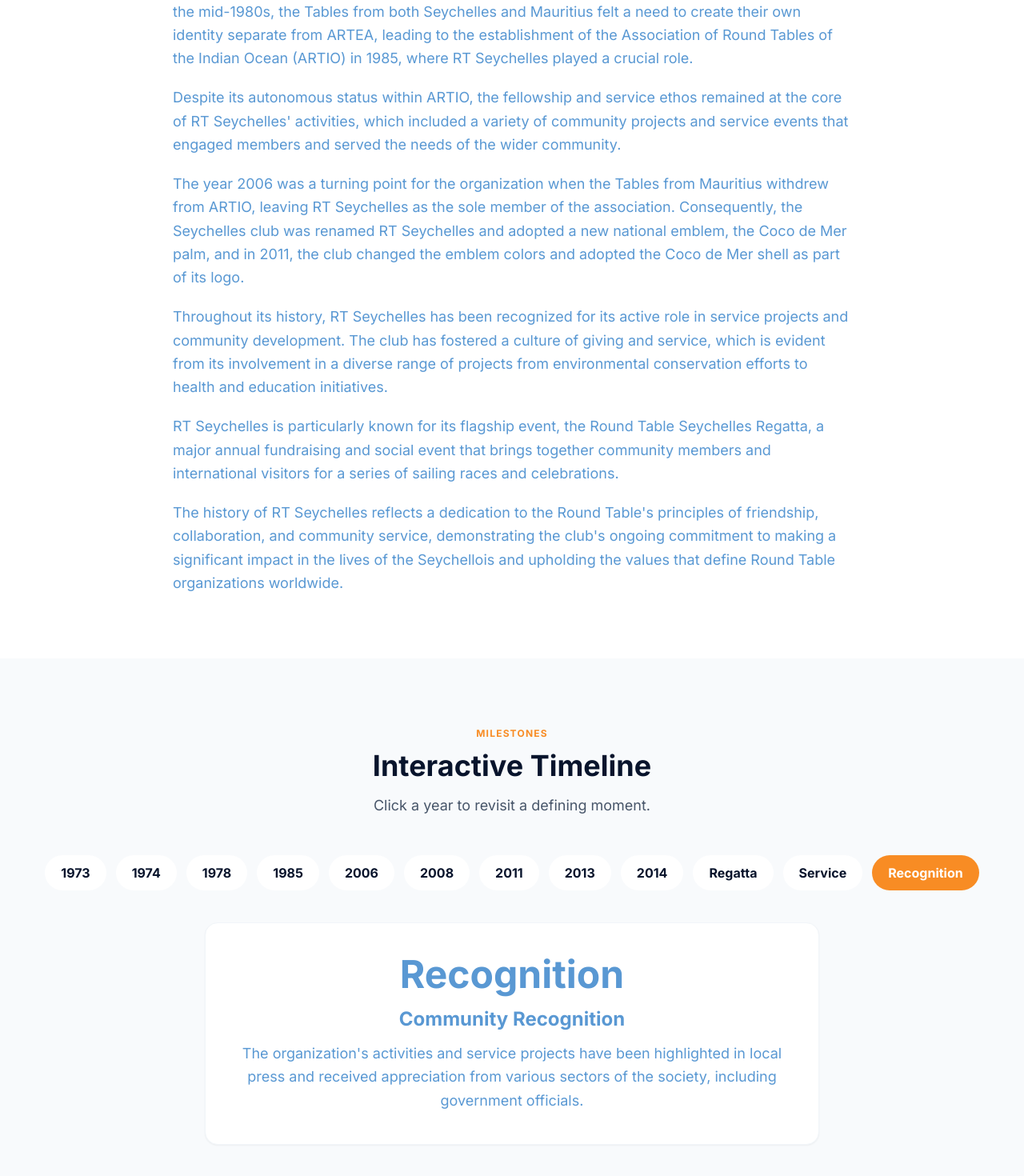
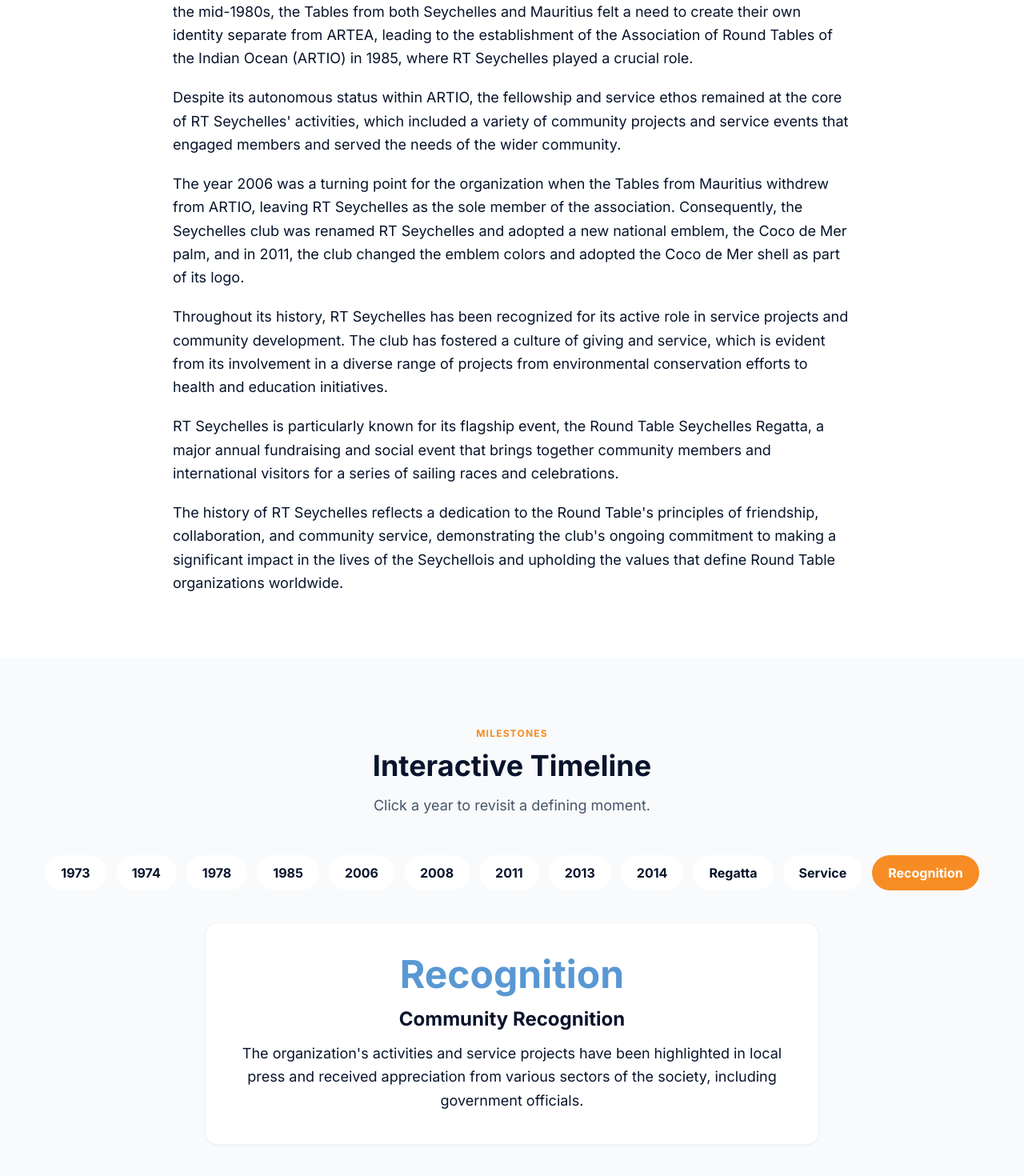
Before and after one commit to semelanie/RTS, a React (Vite) app: page /history in a window 1280 px wide. Shown: the part 1032-2502 px from the top of the page at 80% size. Built offline with nearby package versions, Linux system fonts and the light colour scheme.

Commit message:
Add files via upload

```diff
--- a/src/pages/History.tsx
+++ b/src/pages/History.tsx
@@ -33,7 +33,7 @@ const History: React.FC = () => {
       <section className="py-20 bg-white">
         <div className="max-w-4xl mx-auto px-4 sm:px-6">
           <SectionTitle eyebrow="The Beginning" title="Our Legacy" />
-          <div className="space-y-5 text-lg text-[#5998d3] leading-relaxed">
+          <div className="space-y-5 text-lg text-[#08142C] leading-relaxed">
             <p>
               Round Table Seychelles has a rich history that is deeply rooted in community service and international fellowship.
               The journey of Round Table Seychelles began when it was chartered in 1973 as a member of the Association of Round Tables of
@@ -97,8 +97,8 @@ const History: React.FC = () => {
           </div>
           <div className="max-w-3xl mx-auto bg-white rounded-2xl p-10 shadow-sm border border-slate-100 text-center">
             <span className="text-5xl font-extrabold text-[#5998d3]">{MILESTONES[active].year}</span>
-            <h3 className="text-2xl font-bold text-[#5998d3] mt-4 mb-3">{MILESTONES[active].title}</h3>
-            <p className="text-lg text-[#5998d3] leading-relaxed">{MILESTONES[active].desc}</p>
+            <h3 className="text-2xl font-bold text-[#08142C] mt-4 mb-3">{MILESTONES[active].title}</h3>
+            <p className="text-lg text-[#08142C] leading-relaxed">{MILESTONES[active].desc}</p>
           </div>
         </div>
       </section>
```
